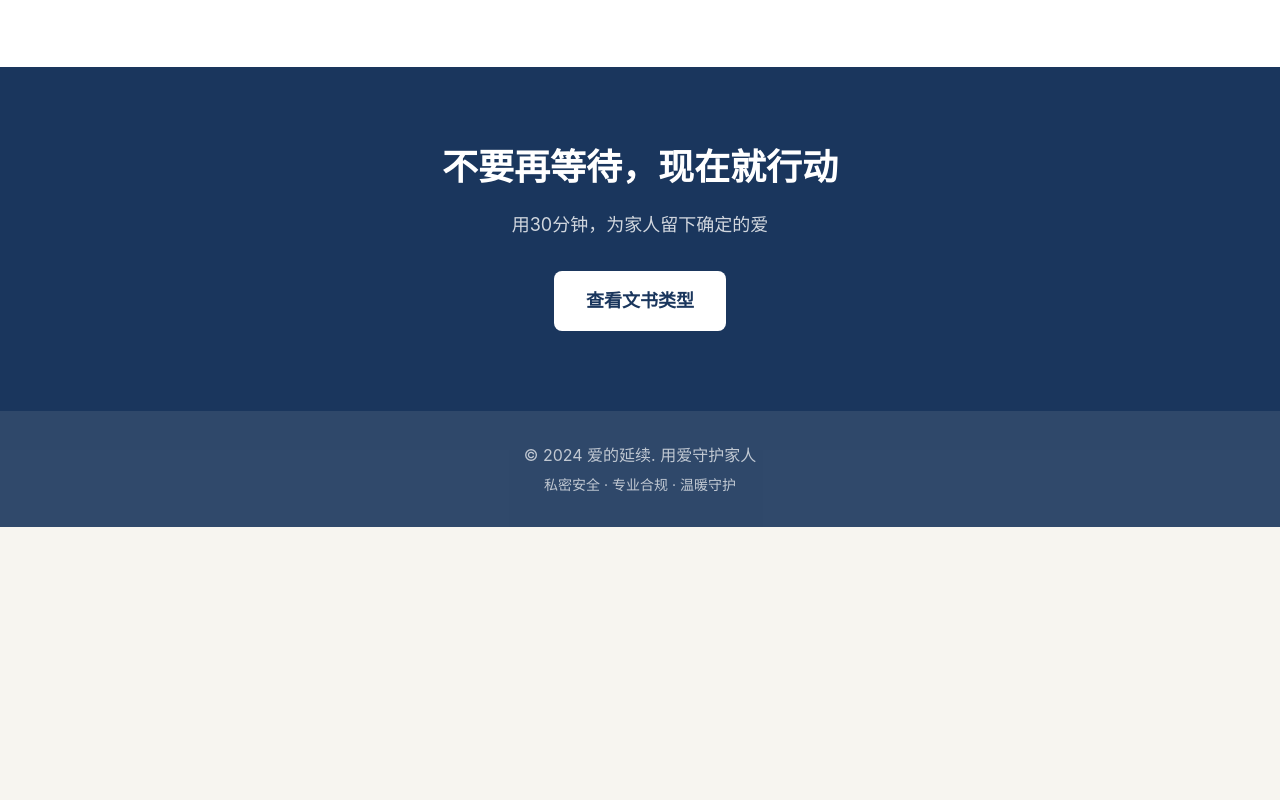
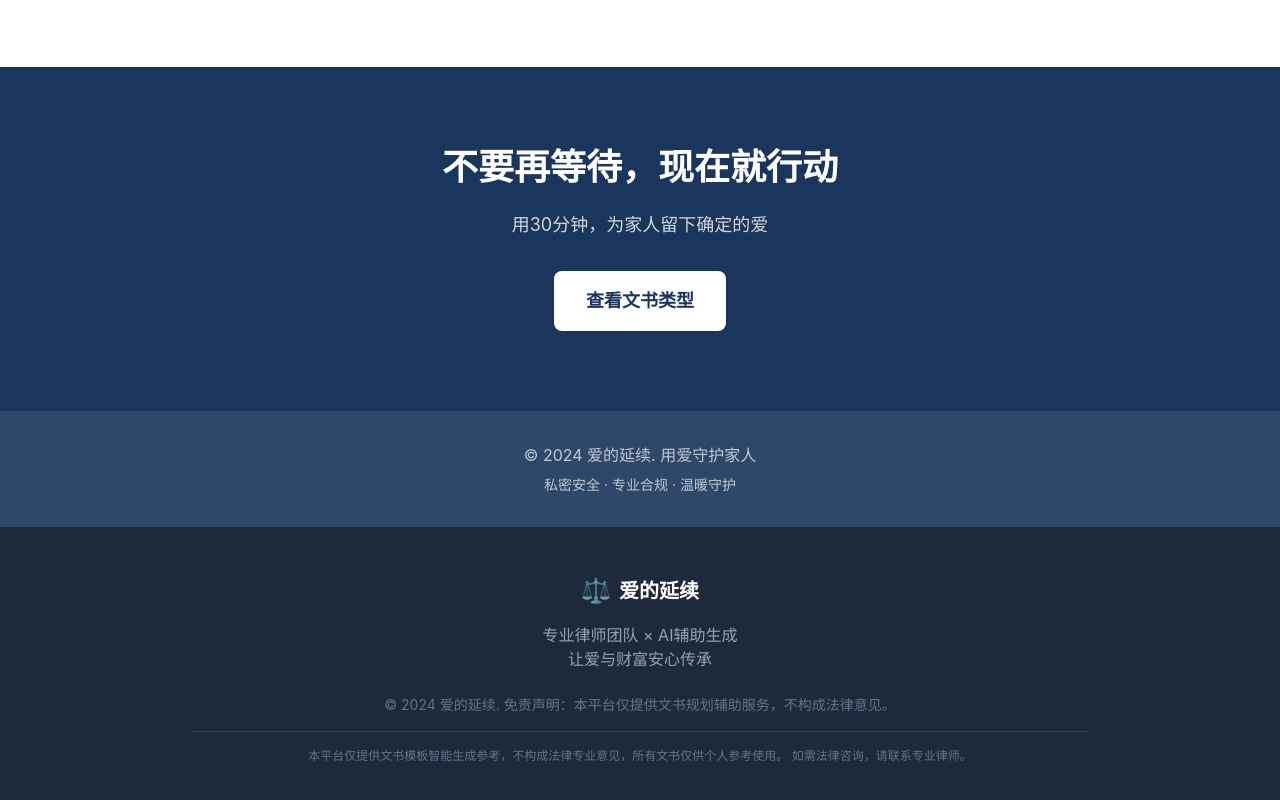
Before and after one commit to maran529-byte/aiwill-planner, a Next.js app: page / in a window 1280 px wide. Shown: the part 4377-5177 px from the top of the page. Before the commit the page ends 4904 px from the top, so only its background shows below. Built offline with nearby package versions, Linux system fonts and the light colour scheme.

Commit message:
feat: 添加法律footer组件到主要页面（爱的延续合规）

```diff
--- a/src/app/auth/page.tsx
+++ b/src/app/auth/page.tsx
@@ -3,6 +3,7 @@
 import { useState } from 'react'
 import Link from 'next/link'
 import { useRouter } from 'next/navigation'
+import LegalFooter from '@/components/LegalFooter'
 
 export default function AuthPage() {
   const [mode, setMode] = useState<'login' | 'register'>('login')
@@ -171,6 +172,7 @@ export default function AuthPage() {
           </Link>
         </div>
       </div>
+      <LegalFooter />
     </div>
   )
 }
--- a/src/app/orders/page.tsx
+++ b/src/app/orders/page.tsx
@@ -3,6 +3,7 @@
 import { useEffect, useState } from 'react'
 import Link from 'next/link'
 import { useRouter } from 'next/navigation'
+import LegalFooter from '@/components/LegalFooter'
 
 interface Order {
   id: string
@@ -143,6 +144,7 @@ export default function OrdersPage() {
           </div>
         )}
       </main>
+      <LegalFooter />
     </div>
   )
 }
--- a/src/app/page.tsx
+++ b/src/app/page.tsx
@@ -3,6 +3,7 @@
 import Link from 'next/link'
 import { useState } from 'react'
 import { PRICING_TIERS } from '@/lib/config'
+import LegalFooter from '@/components/LegalFooter'
 
 export default function HomePage() {
   const [mobileMenuOpen, setMobileMenuOpen] = useState(false)
@@ -542,6 +543,7 @@ export default function HomePage() {
           <p className="mt-2 text-sm">私密安全 · 专业合规 · 温暖守护</p>
         </div>
       </footer>
+      <LegalFooter />
     </div>
   )
 }
--- a/src/app/questionnaire/client.tsx
+++ b/src/app/questionnaire/client.tsx
@@ -1,7 +1,9 @@
 'use client'
 
+import { Suspense, useState, useMemo, useEffect } from 'react'
 import { useSearchParams, useRouter } from 'next/navigation'
-import { Suspense, useState, useMemo, useEffect } from 'react'
+import Link from 'next/link'
+import LegalFooter from '@/components/LegalFooter'
 import { DocumentType, getQuestionnaireByType, shouldSkipQuestion } from '@/lib/questionnaire'
 
 const STORAGE_KEYS: Record<DocumentType, string> = {
@@ -391,6 +393,7 @@ function QuestionnaireContent() {
           您的回答已自动保存，随时可以中断继续
         </p>
       </main>
+      <LegalFooter />
     </div>
   )
 }
--- a/src/app/result/page.tsx
+++ b/src/app/result/page.tsx
@@ -373,6 +373,7 @@ export default function ResultPage({ searchParams }: { searchParams: { type?: st
           </p>
         </div>
       </footer>
+      <LegalFooter />
     </div>
   )
 }
--- /dev/null
+++ b/src/components/LegalFooter.tsx
@@ -0,0 +1,25 @@
+export default function LegalFooter() {
+  return (
+    <footer className="bg-slate-800 text-white py-12 px-4 mt-auto">
+      <div className="max-w-4xl mx-auto text-center">
+        <div className="flex items-center justify-center gap-2 mb-4">
+          <span className="text-2xl">⚖️</span>
+          <span className="text-xl font-bold">爱的延续</span>
+        </div>
+        <p className="text-slate-400 mb-6">
+          专业律师团队 × AI辅助生成<br />
+          让爱与财富安心传承
+        </p>
+        <p className="text-slate-500 text-sm mb-4">
+          © 2024 爱的延续. 免责声明：本平台仅提供文书规划辅助服务，不构成法律意见。
+        </p>
+        <div className="border-t border-slate-700 pt-4 mt-4">
+          <p className="text-slate-500 text-xs">
+            本平台仅提供文书模板智能生成参考，不构成法律专业意见，所有文书仅供个人参考使用。
+            如需法律咨询，请联系专业律师。
+          </p>
+        </div>
+      </div>
+    </footer>
+  );
+}
```
